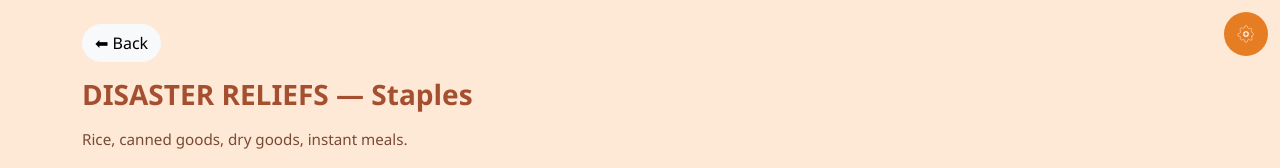
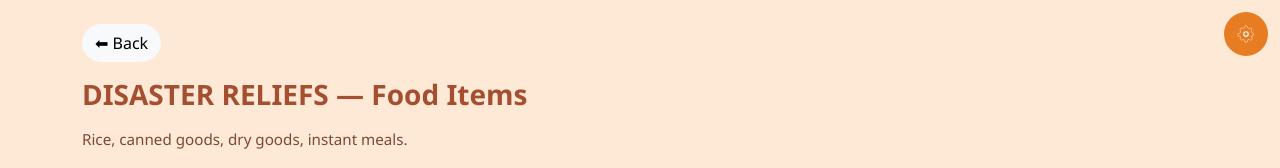
Before and after one commit to iamjewelmitchjaculo-stack/BULIGsb.web, a website: page docs/donate-staples.html in a window 1280 px wide. Shown: the top 168 px of the page. Drawn offline with nearby package versions, Linux system fonts and the light colour scheme; no server answers.

Commit message:
Update donate-staples.html

```diff
--- a/docs/donate-staples.html
+++ b/docs/donate-staples.html
@@ -27,7 +27,7 @@
   <div class="container">
     <a href="relief.html" class="btn btn-light mt-4" style="border-radius:20px;">⬅ Back</a>
     <div style="display:flex;justify-content:space-between;align-items:center;margin-top:1rem;margin-bottom:1rem;gap:1rem">
-      <h3 class="fw-bold" style="color:var(--dark-orange);margin:0">DISASTER RELIEFS — Staples</h3>
+      <h3 class="fw-bold" style="color:var(--dark-orange);margin:0">DISASTER RELIEFS — Food Items</h3>
     </div>
     <p class="small-note">Rice, canned goods, dry goods, instant meals.</p>
     <div class="donation-card">
```
